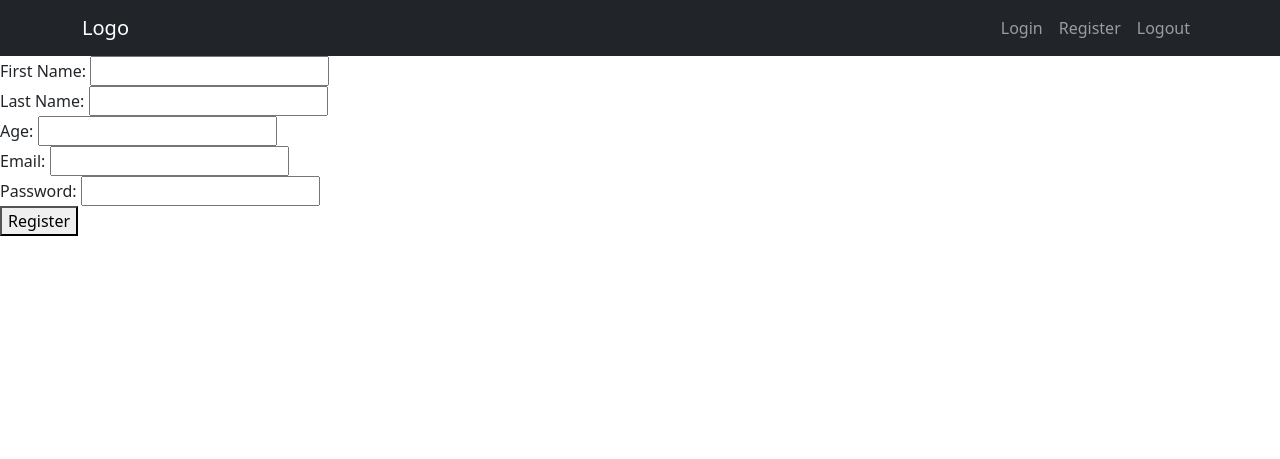
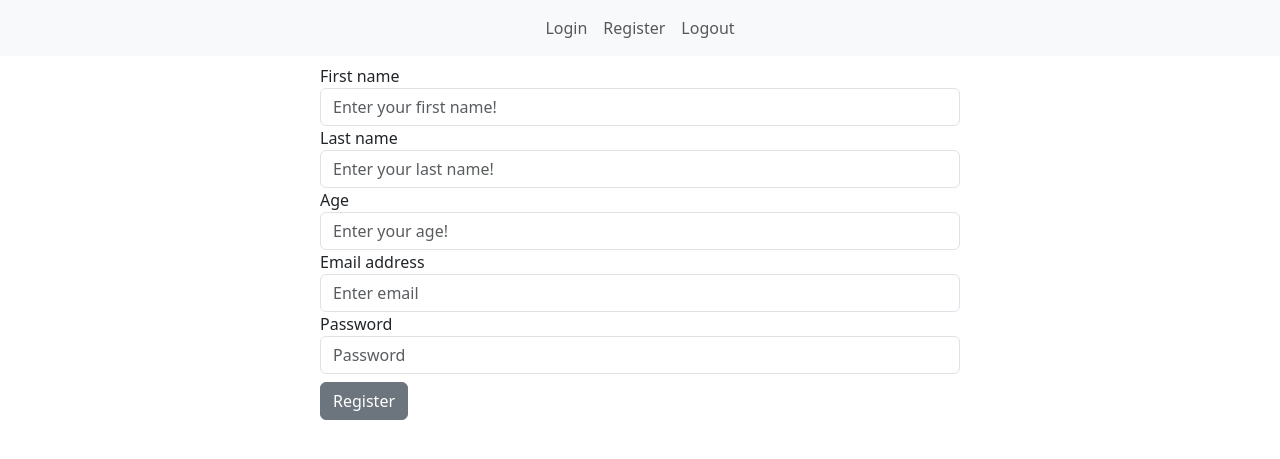
Before and after one commit to DiegoAguero/Back-End-Project, a Node server app: page /register in a window 1280 px wide. Shown: the top 459 px of the page. Run offline with Node 20, Linux system fonts and the light colour scheme; some libraries are stand-ins or nearby versions.

Commit message:
Arreglando errores menores

```diff
--- a/src/routes/session.router.js
+++ b/src/routes/session.router.js
@@ -12,6 +12,7 @@ router.post('/login',
             return res.status(400).send('Invalid Credentials')
         }else{
             req.session.user = req.user
+            console.log("error aca")
             return res.redirect('/products')
         }
         // const {email, password} = req.body
@@ -40,7 +41,6 @@ router.post('/register',
     passport.authenticate('register', {failureRedirect: '/register'}),
     async(req, res)=>{
     try {
-
         return res.redirect('/')
 
     } catch (error) {
@@ -53,6 +53,7 @@ router.get('/logout', async(req, res)=>{
     try{
         if(req.session?.user){
             req.session.destroy()
+            console.log("error?")
             return res.redirect('/')
         }else{
             return res.redirect('/')
@@ -76,7 +77,7 @@ router.get(
         console.log("Callback: " +  req.user)
         req.session.user = req.user
         console.log(req.session)
-        res.redirect('/')
+        res.redirect('/products')
     }
 )
 
--- a/src/views/layouts/main.handlebars
+++ b/src/views/layouts/main.handlebars
@@ -28,10 +28,10 @@
             </ul>
         </div>
     </nav> --}}
-    <nav class="navbar navbar-expand navbar-dark bg-dark d-flex justify-content-center">
-        <div class="container">
-            <a class="navbar-brand" href="#">Logo</a>
-            <ul class="navbar-nav ms-auto justify-content-center">
+    <nav class="navbar navbar-expand navbar-light bg-light d-flex">
+        <div class="container justify-content-center">
+            {{!-- <a class="navbar-brand" href="#">Logo</a> --}}
+            <ul class="navbar-nav">
                 <li class="nav-item">
                     <a class="nav-link" href="/">Login</a>
                 </li>
--- a/src/views/login.handlebars
+++ b/src/views/login.handlebars
@@ -1,8 +1,4 @@
 <form action="/api/session/login" method="post" class="d-flex justify-content-center mt-2">
-    {{!-- Login<input type="email" name="email"><br>
-    Password: <input type="password" name="password"><br>
-    <button type="submit">Login</button>
-    <button><a href="/api/session/login-github">Login using GitHub</a></button> --}}
     <div class="w-20">
         <div class="form-group">
             <label for="exampleInputEmail1">Email address</label>
@@ -16,5 +12,4 @@
         <button type="submit" class="btn btn-primary">Submit</button>
         <button class="btn btn-primary"><a href="/api/session/login-github" class="text-white text-decoration-none">Login using GitHub</a></button>
     </div>
-
 </form>
--- a/src/views/register.handlebars
+++ b/src/views/register.handlebars
@@ -1,9 +1,33 @@
-<form action="/api/session/register" method="post">
-    First Name: <input type="text" name="first_name" id="first_name"><br>
-    Last Name: <input type="text" name="last_name" id="last_name"><br>
-    Age: <input type="text" name="age" id="age"><br>
-    Email: <input type="email" name="email" id="email"><br>
-    Password: <input type="password" name="password" id="password"><br>
-    {{!-- Rol: <input type="text" name="rol" id="rol"><br> --}}
-    <button type="submit">Register</button>
+
+<form action="/api/session/register" method="post" class="d-flex justify-content-center mt-2">
+    <div class="w-50">
+        <div class="form-group">
+            <label for="inputFirstName">First name</label>
+            <input type="text" class="form-control" id="inputFirstName" placeholder="Enter your first name!" name="first_name" id="first_name">
+        </div>
+
+        <div class="form-group">
+            <label for="inputLastName">Last name</label>
+            <input type="text" class="form-control" id="inputLastName" placeholder="Enter your last name!" name="last_name" id="last_name">
+        </div>
+
+        <div class="form-group">
+            <label for="inputAge">Age</label>
+            <input type="number" class="form-control" id="inputAge" placeholder="Enter your age!" name="age" id="age">
+        </div>
+
+        <div class="form-group">
+            <label for="exampleInputEmail1">Email address</label>
+            <input type="email" class="form-control" id="exampleInputEmail1" aria-describedby="emailHelp" placeholder="Enter email" name="email">
+            {{!-- <small id="emailHelp" class="form-text text-muted">We'll never share your email with anyone else.</small> --}}
+        </div>
+
+        <div class="form-group mb-2">
+            <label for="exampleInputPassword1">Password</label>
+            <input type="password" class="form-control" id="exampleInputPassword1" placeholder="Password" name="password">
+        </div>
+
+        <button type="submit" class="btn btn-secondary">Register</button>
+    </div>
+
 </form>
```
Also changed, not shown: src/config/passport.config.js (+11 -18 lines), src/views/home.handlebars (+8 -3 lines).
